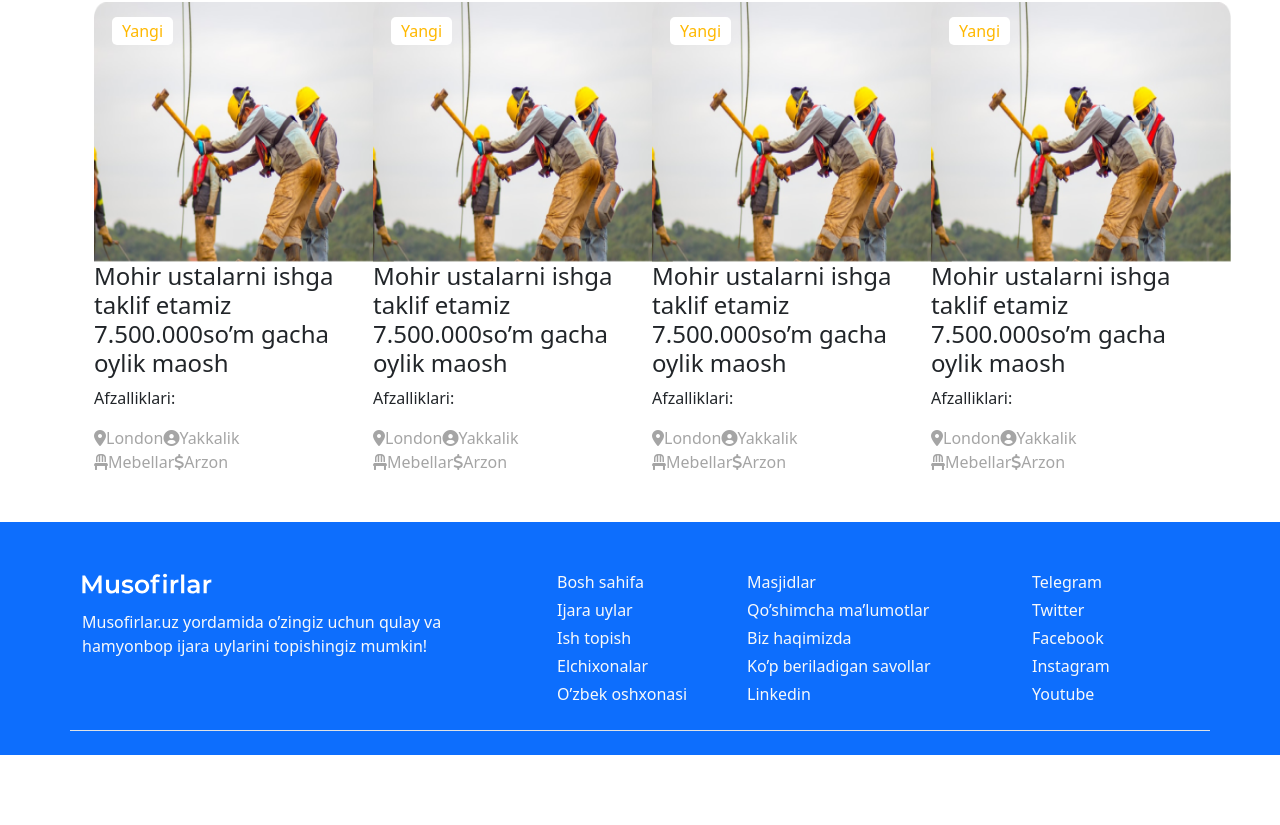
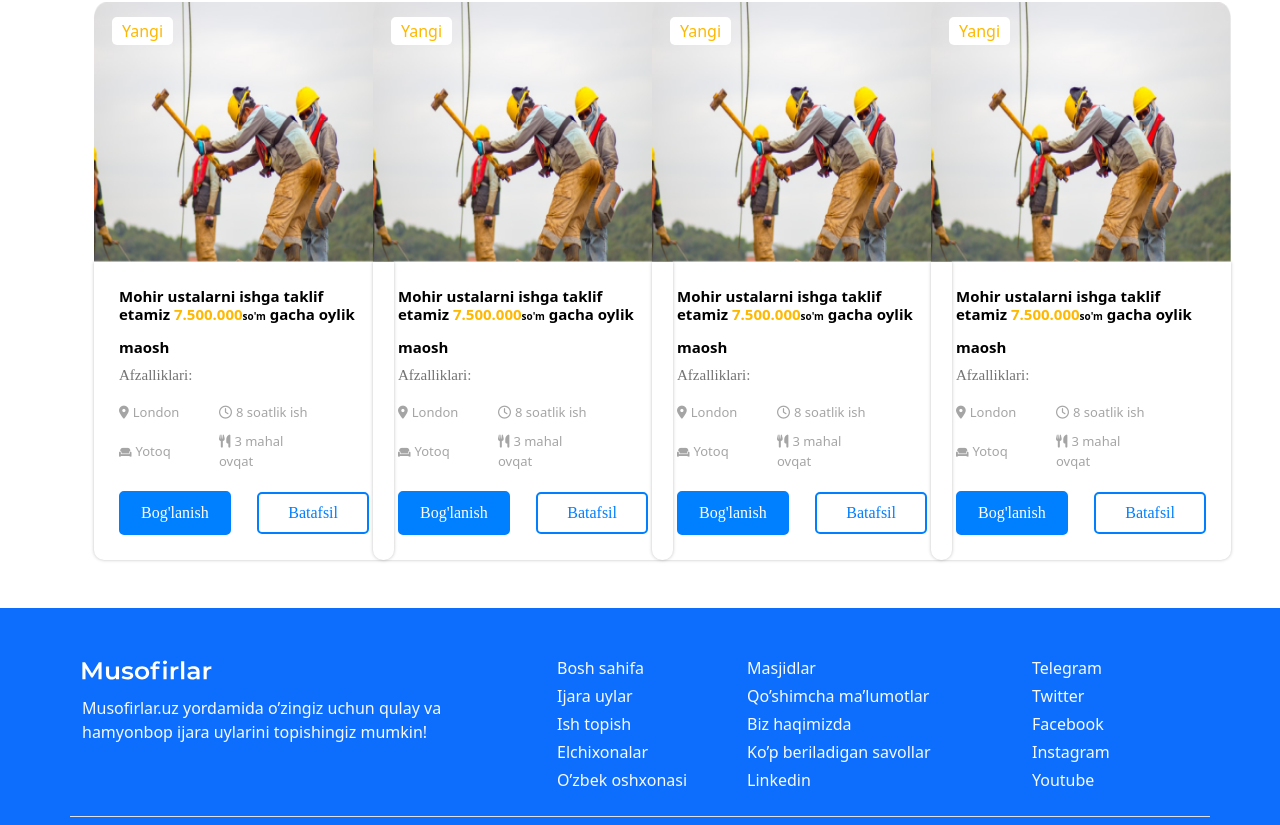
Before and after one commit to Milliy-Dasturchilar/musofirlar.frontend, a React (Create React App) app: page /job in a window 1280 px wide. Shown: the part 891-1716 px from the top of the page. Before the commit the page ends 1646 px from the top, so only its background shows below. Built offline with nearby package versions, Linux system fonts and the light colour scheme.

Commit message:
added the first card of job componend

```diff
--- a/src/components/jobImages/jobImage/JobImage.css
+++ b/src/components/jobImages/jobImage/JobImage.css
@@ -21,9 +21,90 @@
     border-radius: 5px;
     color: #FFB800;
 }
+.job-card-title-container{
+    width: 300px;
+    padding: 25px;
+    box-shadow: 0px 0px 3.5px rgba(0, 0, 0, 0.25);
+    border-radius: 0 0 10px 10px;
+}
+.job-card-title{
+    margin: 0;
+    padding: 0;
+    font-size: 15px;
+    font-size: Gilroy;
+    font-weight: 600;
+    color: #000;
+}
+.job-card-title span{
+    color:#FFB800;
+}
+.sum{
+    font-size: 10px;
+    display: inline-block;
+}
+.job-card-text{
+    font-family: Gilroy;
+    font-size: 15px;
+    font-weight: 500;
+    margin-top: 8px;
+    color: #737373;
+}
 .job-equipment-container{
     display: flex;
     align-items: center;
+    justify-content: space-between;
     color: #a5a5a5;
-    margin: 0;
+    margin-bottom: 10px;
+    width: 80%;
+
 }
+.job-equipment-title{
+   width: 50%;
+   font-size: 13px;
+
+
+}
+.job-equipment-title i{
+    margin-right: 4px;
+}
+.job-container-btn{
+    display: flex;
+    align-items: center;
+    justify-content: space-between;
+    margin-top: 20px;
+}
+.contact-job-btn{
+    padding: 8px 20px;
+    font-family: Gilory;
+    background-color: #007fff;
+    color: #fff;
+    border:2px solid #007fff ;
+    border-radius: 5px;
+    transition: 0.7s;
+}
+.contact-job-btn:hover{
+    background-color: #fff;
+    color: #007fff;
+    border: 2px solid #007fff;
+}
+.contact-job-btn:active{
+    opacity: 0.8;
+    background-color: #007fff;
+    color: #fff;
+}
+.detailed-job-btn{
+    padding: 7px 29px;
+    font-family: Gilory;
+    color: #007fff;
+    background-color: #fff;
+    border-radius: 5px;
+    border:2px solid #007fff;
+    transition: 0.7s;
+}
+.detailed-job-btn:hover{
+    background-color: #007fff;
+    color: #fff;
+}
+.detailed-job-btn:active{
+    opacity: 0.8;
+}
--- a/src/components/jobImages/jobImage/JobImage.js
+++ b/src/components/jobImages/jobImage/JobImage.js
@@ -16,7 +16,7 @@ class JobImage extends React.Component {
                 <p className="img-text-new">Yangi</p>
                 <div className="job-card-title-container">
                     <h4 className="job-card-title">Mohir ustalarni ishga taklif etamiz
-                     7.500.000so’m gacha oylik maosh</h4>
+                        <span> 7.500.000</span><p className="sum">so'm</p> gacha oylik maosh</h4>
                     <p className="job-card-text">Afzalliklari:</p>
                     <div className="job-equipment-container">
                         <div className="job-equipment-title">
@@ -24,22 +24,27 @@ class JobImage extends React.Component {
                             <span>London</span>
                         </div>
                         <div className="job-equipment-title">
-                                <i className="fas fa-user-circle"></i>
-                                <span>Yakkalik</span>
+                            <i class="far fa-clock"></i>
+                            <span>8 soatlik ish</span>
                         </div>
                     </div>
                     <div className="job-equipment-container">
                         <div className="job-equipment-title">
-                                <i className="fas fa-chair"></i>
-                                <span>Mebellar</span>
+                            <i class="fas fa-couch" style={{ fontSize: '10px' }}></i>
+                            <span>Yotoq</span>
                         </div>
-                            <div className="job-equipment-titl">
-                                <i className="fas fa-dollar-sign"></i>
-                                <span>Arzon</span>
+                        <div className="job-equipment-title">
+                            <i class="fas fa-utensils"></i>
+                            <span>3 mahal ovqat</span>
                         </div>
+                    </div>
+                    <div className="job-container-btn">
+                        <button className="contact-job-btn">Bog'lanish</button>
+                        <button className="detailed-job-btn">Batafsil</button>
                     </div>
 
                 </div>
+
             </div>
 
         );
```
Lines whose indentation alone changed are shown as unchanged.
